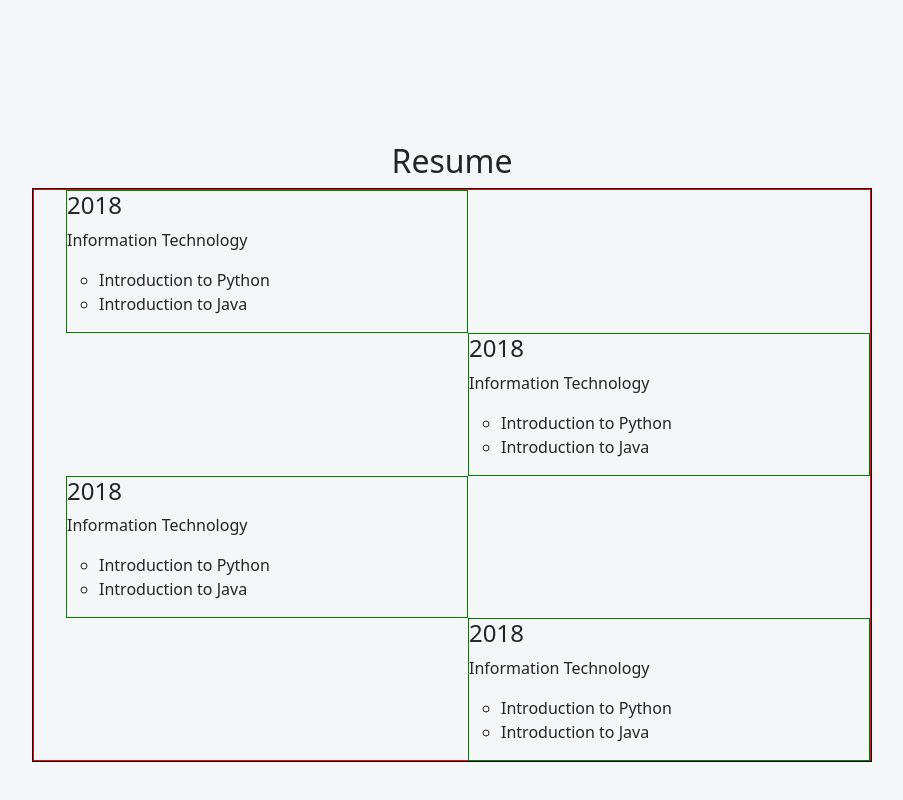
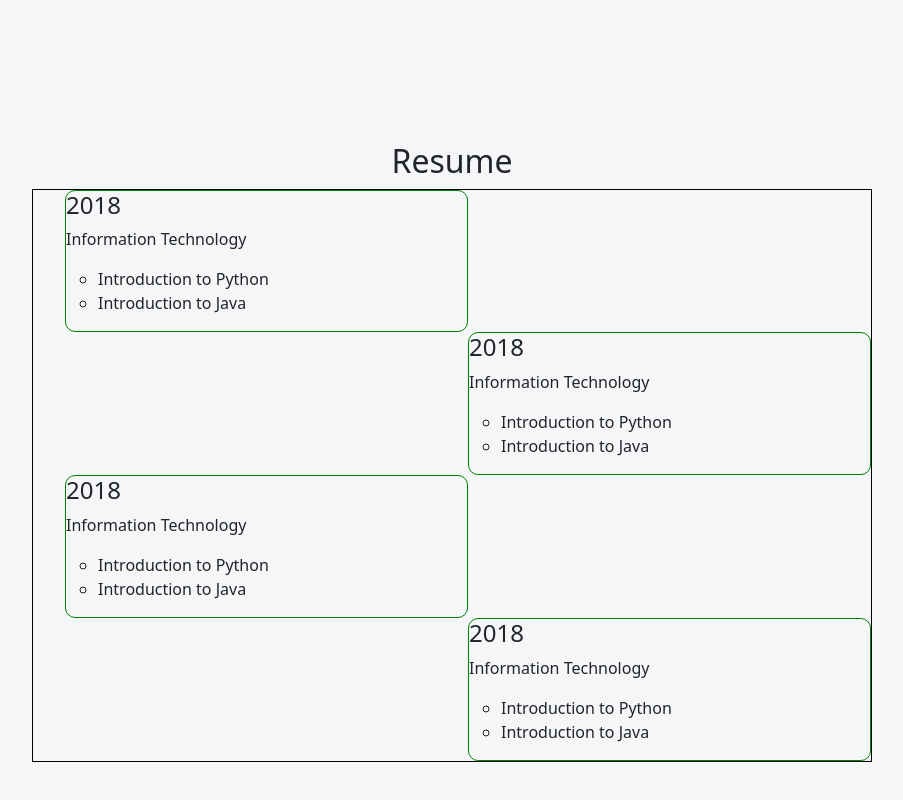
Before and after one commit to Lazola2/Portfolio, a plain HTML site: page index.html in a window 1280 px wide. Shown: the part 712-1512 px from the top of the page, without its empty margins (188-1091 px from the left). Drawn offline with nearby package versions, Linux system fonts and the light colour scheme.

Commit message:
added some styling

```diff
--- a/style.css
+++ b/style.css
@@ -130,6 +130,8 @@ main {
     width: 70%;
 }
 
+#resume #resume-holder::before
+
 #resume-holder #lists {
     width: 100%;
     border: 1px solid red;
@@ -139,6 +141,7 @@ main {
 #lists .item {
     width: 50%;
     border: 1px solid green;
+    border-radius: 10px;
     list-style: none;
 }
 
```
